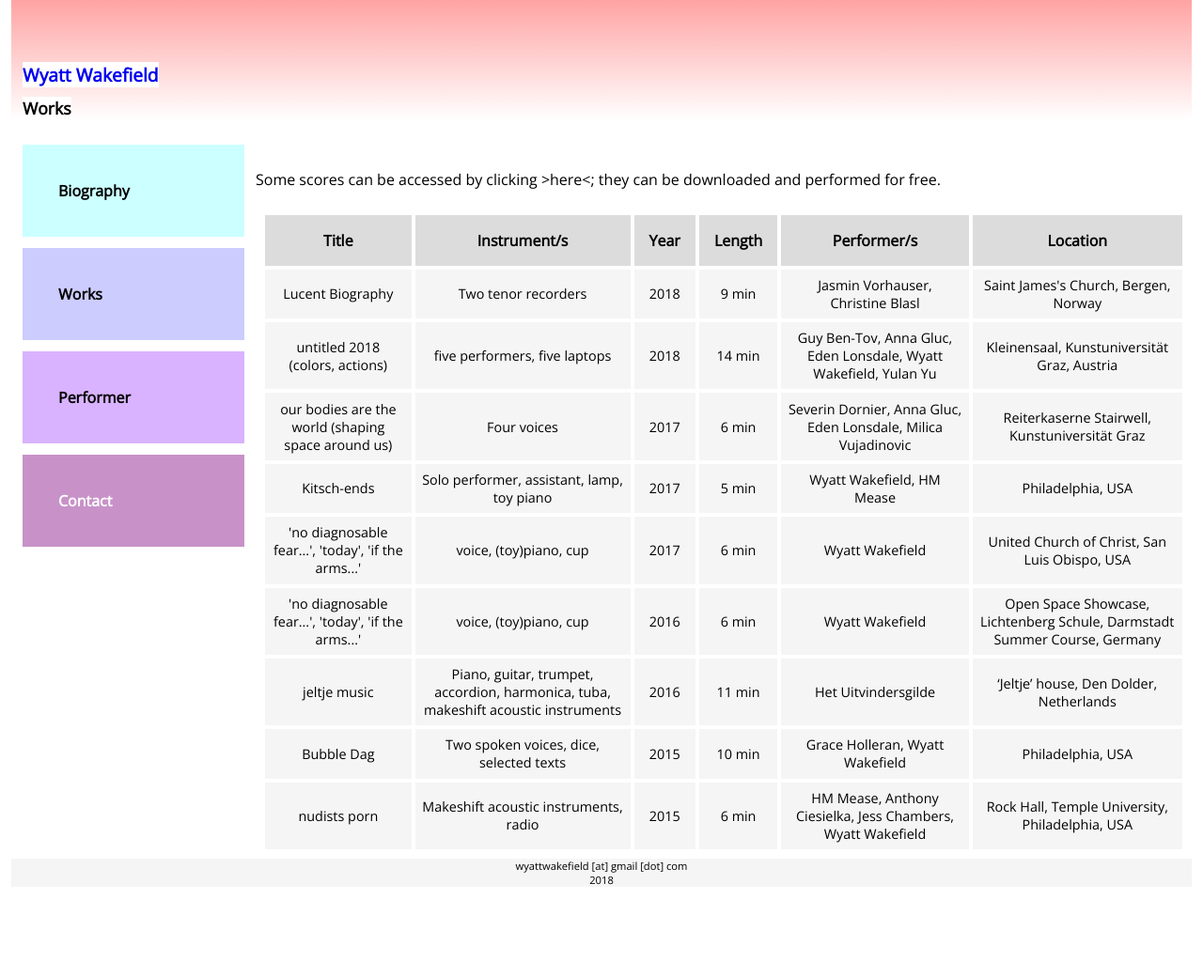
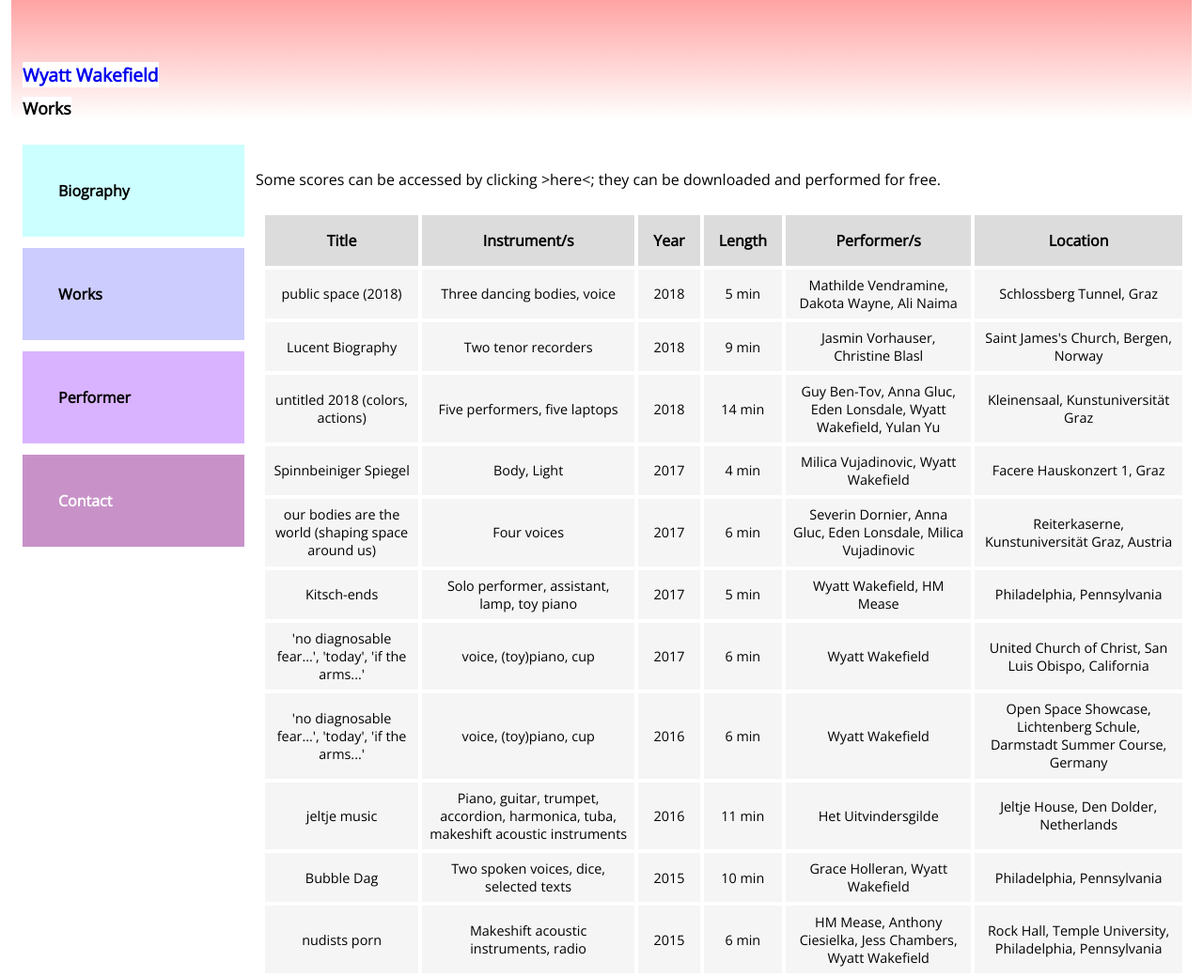
Before and after one commit to wswakefield/wswakefield.github.io, a plain HTML site: page works.html in a window 1280 px wide. Shown: the top 1040 px of the page at 94% size. Before the commit the page ends 944 px from the top, so only its background shows below. Drawn offline with nearby package versions, Linux system fonts and the light colour scheme.

Commit message:
Update works.html

```diff
--- a/works.html
+++ b/works.html
@@ -37,6 +37,14 @@
                 <th>Location</th>
               </tr>
              <tr>
+                <td>public space (2018)</td>
+                <td>Three dancing bodies, voice</td>
+                <td>2018</td>
+                <td>5 min</td>
+              <td>Mathilde Vendramine, <a class="no-underline" href="https://dakotawayne.wordpress.com/">Dakota Wayne</a>, Ali Naima</td>
+                <td>Schlossberg Tunnel, Graz</td>
+              </tr>
+             <tr>
                <td><a class="no-underline" href="https://youtu.be/m31pAud4o40">Lucent Biography</a></td>
                 <td>Two tenor recorders</td>
                 <td>2018</td>
@@ -46,11 +54,19 @@
               </tr>
               <tr>
                 <td><a class="no-underline" href="https://www.youtube.com/watch?v=Mu9kdct51rY&t=180s">untitled 2018 (colors, actions)</a></td>
-                <td>five performers, five laptops</td>
+                <td>Five performers, five laptops</td>
                 <td>2018</td>
                 <td>14 min</td>
                 <td><a class="no-underline" href="https://www.youtube.com/user/GuyooB/videos">Guy Ben-Tov</a>, Anna Gluc, <a class="no-underline" href="https://soundcloud.com/eden-lonsdale">Eden Lonsdale</a>, Wyatt Wakefield, <a class="no-underline" href="https://yulanyu.com/">Yulan Yu</a></td>
-                <td>Kleinensaal, Kunstuniversität Graz, Austria</td>
+                <td>Kleinensaal, Kunstuniversität Graz</td>
+              </tr>
+             <tr>
+                <td>Spinnbeiniger Spiegel</td>
+                <td>Body, Light</td>
+                <td>2017</td>
+                <td>4 min</td>
+                <td>Milica Vujadinovic, Wyatt Wakefield</td>
+                <td>Facere Hauskonzert 1, Graz</td>
               </tr>
              <tr>
                 <td>our bodies are the world (shaping space around us)</td>
@@ -58,7 +74,7 @@
                 <td>2017</td>
                 <td>6 min</td>
                 <td><a class="no-underline" href="https://severindornier.com/">Severin Dornier</a>, Anna Gluc, <a class="no-underline" href="https://soundcloud.com/eden-lonsdale">Eden Lonsdale</a>, Milica Vujadinovic</td>
-                <td>Reiterkaserne Stairwell, Kunstuniversität Graz</td>
+                <td>Reiterkaserne, Kunstuniversität Graz, Austria</td>
               </tr>
               <tr>
                 <td>Kitsch-ends</td>
@@ -66,7 +82,7 @@
                 <td>2017</td>
                 <td>5 min</td>
                 <td>Wyatt Wakefield, <a class="no-underline" href="https://soundcloud.com/h-m-mease">HM Mease</a></td>
-                <td>Philadelphia, USA</td>
+                <td>Philadelphia, Pennsylvania</td>
               </tr>
              <tr>
                 <td>'no diagnosable fear...', 'today', 'if the arms...'</td>
@@ -74,7 +90,7 @@
                 <td>2017</td>
                 <td>6 min</td>
                 <td>Wyatt Wakefield</td>
-                <td>United Church of Christ, San Luis Obispo, USA</td>
+                <td>United Church of Christ, San Luis Obispo, California</td>
               </tr>
               <tr>
                 <td>'no diagnosable fear...', 'today', 'if the arms...'</td>
@@ -94,7 +110,7 @@
                 <td>2016</td>
                 <td>11 min</td>
                 <td>Het Uitvindersgilde</td>
-                <td>‘Jeltje’ house, Den Dolder, Netherlands</td>
+                <td>Jeltje House, Den Dolder, Netherlands</td>
               </tr>
               <tr>
                 <td>Bubble Dag</td>
@@ -102,7 +118,7 @@
                 <td>2015</td>
                 <td>10 min</td>
                 <td>Grace Holleran, Wyatt Wakefield</td>
-                <td>Philadelphia, USA</td>
+                <td>Philadelphia, Pennsylvania</td>
               </tr>
               <tr>
                 <td><a class="no-underline" href="https://vimeo.com/144713594">nudists porn</a></td>
@@ -110,7 +126,7 @@
                 <td>2015</td>
                 <td>6 min</td>
                 <td><a class="no-underline" href="https://soundcloud.com/h-m-mease">HM Mease</a>, <a class="no-underline" href="https://soundcloud.com/anthonyciesielka">Anthony Ciesielka</a>, Jess Chambers, Wyatt Wakefield</td>
-                <td>Rock Hall, Temple University, Philadelphia, USA</td>
+                <td>Rock Hall, Temple University, Philadelphia, Pennsylvania</td>
               </tr>
             </table>
         </td>
```
